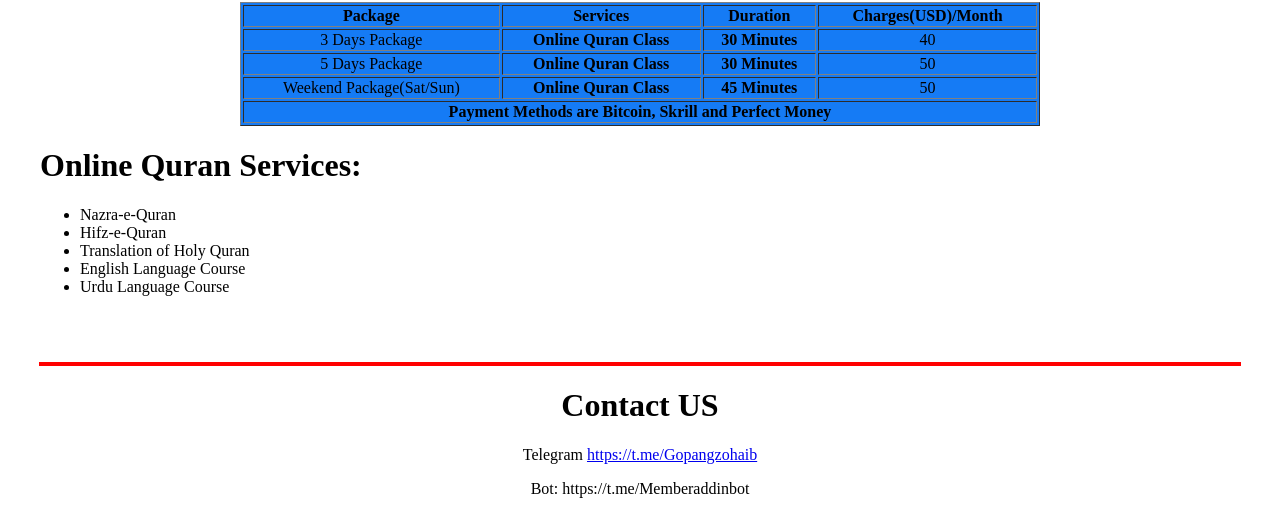
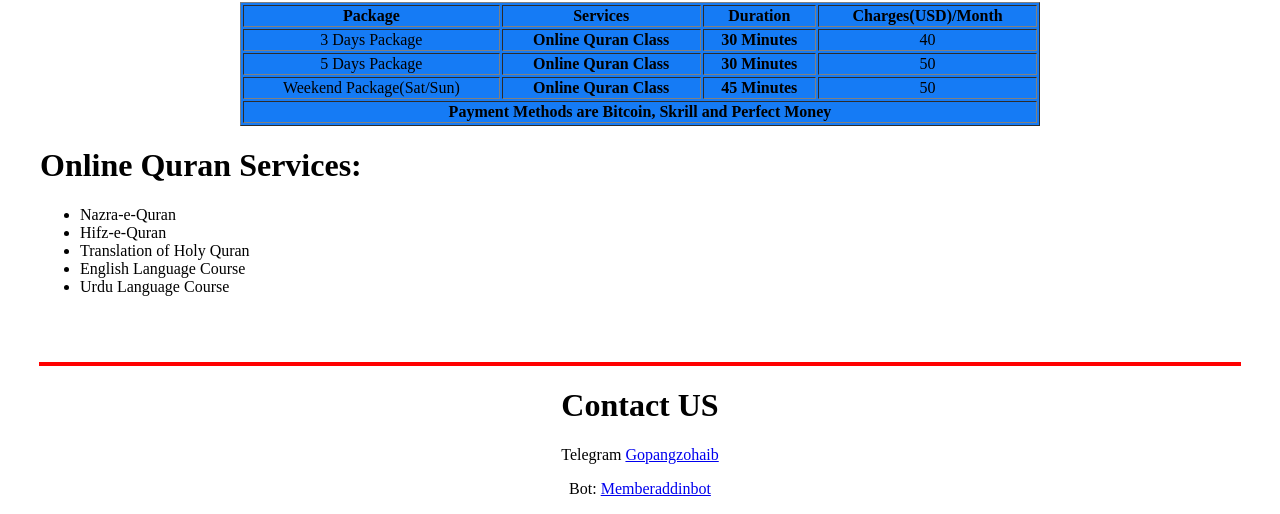
Before and after one commit to zohaibakeel/pakservice, a plain HTML site: page index.html in a window 1280 px wide. Shown: the part 706-1220 px from the top of the page. Drawn offline with Linux system fonts and the light colour scheme.

Commit message:
Update index.html

```diff
--- a/index.html
+++ b/index.html
@@ -134,8 +134,8 @@
 <hr width="1200" align="center" color="red" size="4px">
 <div>
 <h1 align="center">Contact US</h1>
-<p align="center">Telegram  <a href="https://t.me/Gopangzoh"> https://t.me/Gopangzohaib</a> </p>
-<p align="center">Bot: https://t.me/Memberaddinbot</p>
+<p align="center">Telegram  <a href="https://t.me/Gopangzoh"> Gopangzohaib</a> </p>
+<p align="center">Bot: <a href="https://t.me/Memberaddinbot"> Memberaddinbot</p>
 </div>
 
 </body>
```
